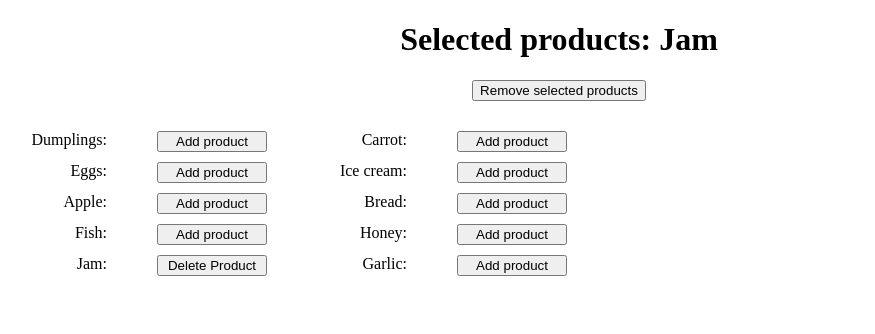
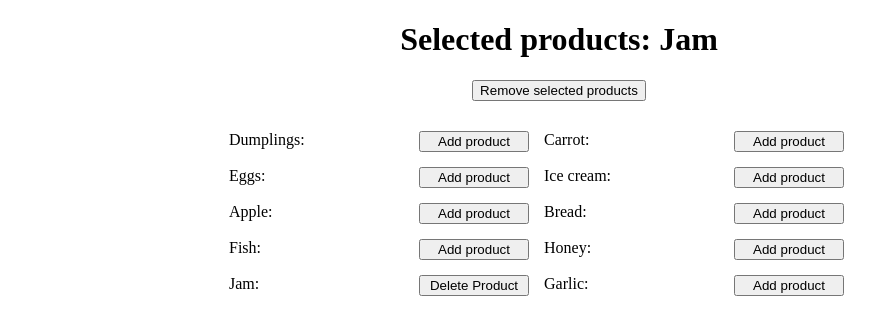
Before and after one commit to mate-academy/react_goods-selector, a React (Create React App) app: page / in a window 1280 px wide. Shown: the top 334 px of the page, without its empty margins (81-956 px from the left). Built offline with nearby package versions, Linux system fonts and the light colour scheme; the HTML template or start-up script is replaced by a standard one.

Commit message:
rework style

```diff
--- a/src/App.scss
+++ b/src/App.scss
@@ -14,17 +14,17 @@
   list-style: none;
   display: flex;
   flex-wrap: wrap;
-  width: 600px;
+  gap: 15px;
+  width: 700px;
+  margin: auto;
 
   &__product {
     width: 300px;
-    margin-bottom: 10px;
     display: flex;
-    justify-content: flex-end;
+    justify-content: space-between;
   }
 
   &__btn {
     width: 110px;
-    margin-left: 50px;
   }
 }
```
